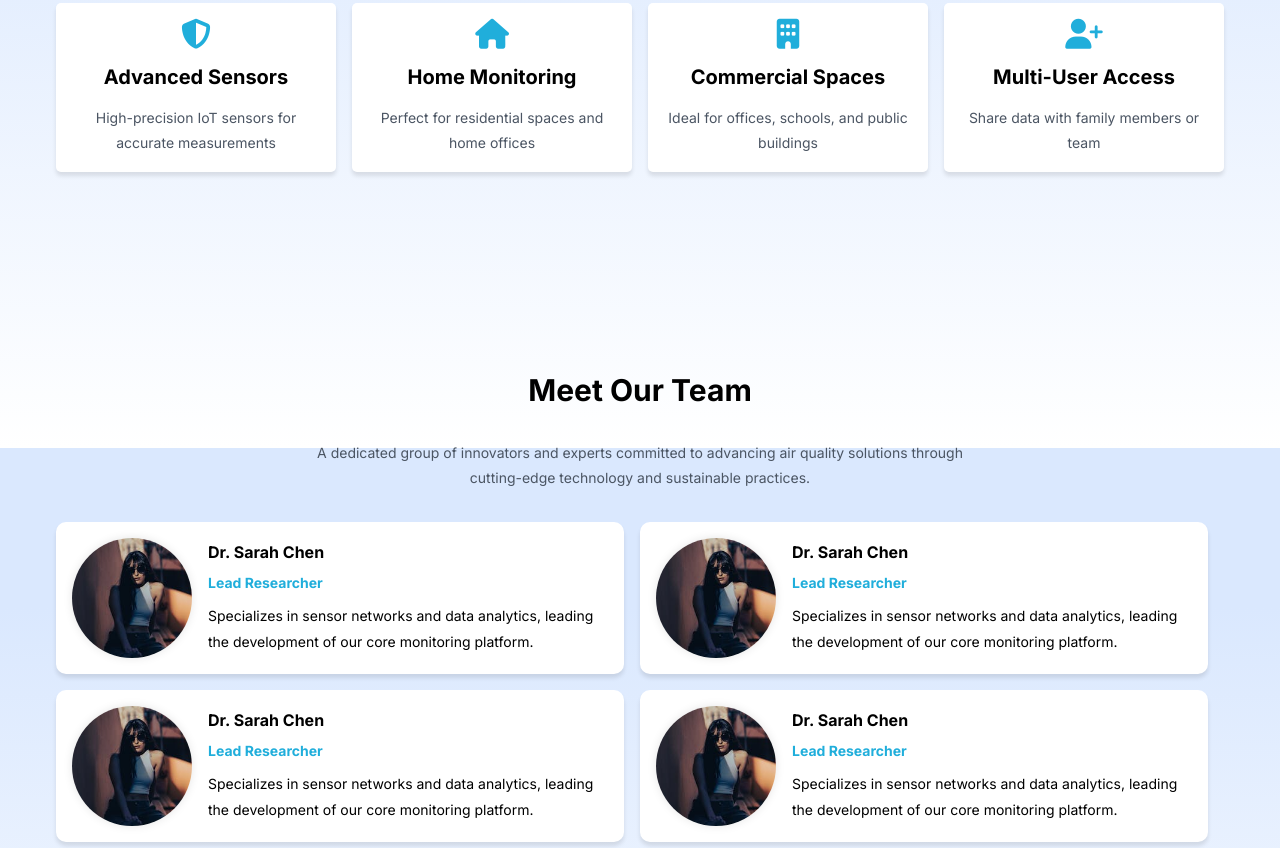
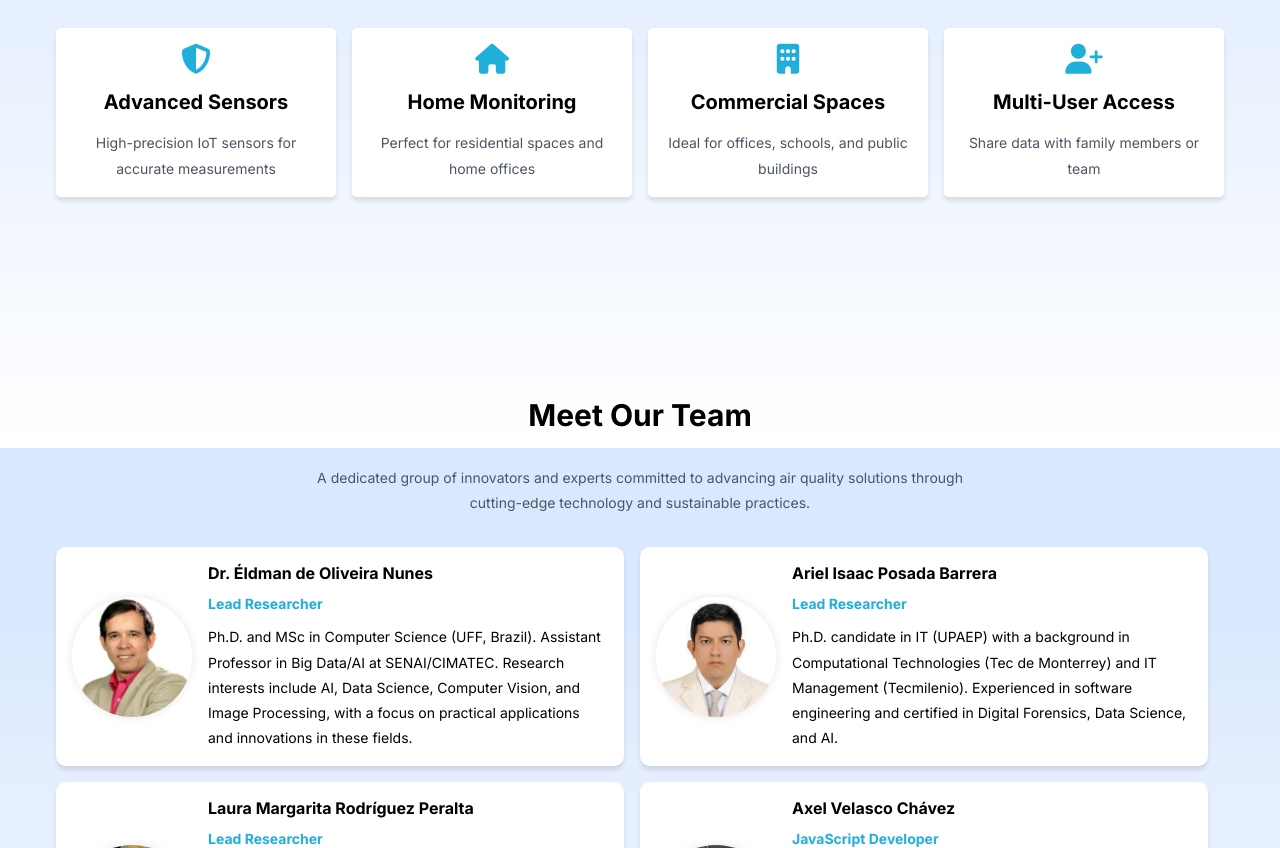
Before and after one commit to Axel-Meyrek/LANDING-PAGE-AIR-QUALITY, a website: page index.html in a window 1280 px wide. Shown: the part 1952-2800 px from the top of the page. Drawn offline with nearby package versions, Linux system fonts and the light colour scheme.

Commit message:
Add the real information

```diff
--- a/css/index.css
+++ b/css/index.css
@@ -107,15 +107,16 @@ section {
 
 .navegacion_item {
     text-align: center;
-    border-bottom: 2px solid transparent;
+    border: 2px solid transparent;
     padding: 0px 1em;
     transition-duration: .3s;
     transition-property: border-color, color, scale;
+    border-radius: var(--borderSmall);
 }
 
 .navegacion_item:hover {
     color: var(--colorEnfasis);
-    border-bottom-color: var(--colorEnfasis);
+    border-color: var(--colorEnfasis);
     scale: 1.1;
 }
 
--- a/index.html
+++ b/index.html
@@ -35,17 +35,17 @@
         <section id="home" class="home">
             <img class="home_logo" src="img/logo.webp" alt="">
             <h1 class="home_title">Monitor Your Indoor Air Quality in Real-Time</h1>
-            <p class="home_parraf">Advanced sensors and AI-powered analytics to monitor the quality of your indoor air, helping you make informed decisions about your health and comfort.</p>
+            <p class="home_parraf">Monitoring System based in IoT and AI aimed at detecting environments conducive to respiratory diseases and health discomfort</p>
             <nav class="home_flex">
                 <a class="home_button" href="">About Us</a>
-                <a class="home_button home_button--background" href="">Team</a>
+                <a class="home_button home_button--background" href="">Look at the team</a>
             </nav>
         </section>
 
         <!-- BOUT US -->
         <section id="aboutUs" class="aboutUs">
             <h2 class="aboutUs_title">About FreshSense</h2>
-            <p class="aboutUs_parraf">We are pioneering the future of environmental monitoring through innovative IoT solutions. Our mission is to provide real-time, accurate data for creating healthier and more sustainable indoor environments.</p>
+            <p class="aboutUs_parraf">System based on Big Data, IoT and Artificial Intelligence for the monitoring and analysis of air quality in closed environments, in real time, with the purpose of determining the level of risk of contagion of lung diseases and sick building syndrome.</p>
             <div class="aboutUs_flex">
                 <!-- CARD -->
                 <article class="aboutUs_card">
@@ -157,51 +157,51 @@
             <p class="team_subtitle">A dedicated group of innovators and experts committed to advancing air quality solutions through cutting-edge technology and sustainable practices.</p>
             <div class="team_flex">
                 <article class="member">
-                    <img class="member_photo" src="img/photoProfile.jpg" alt="">
+                    <img class="member_photo" src="img/team-1.jpg" alt="" loading="lazy">
                     <div class="member_contenedor">
-                        <h3 class="member_name">Dr. Sarah Chen</h3>
+                        <h3 class="member_name">Dr. Éldman de Oliveira Nunes</h3>
                         <p class="member_puesto">Lead Researcher</p>
-                        <p class="member_description">Specializes in sensor networks and data analytics, leading the development of our core monitoring platform.</p>
+                        <p class="member_description">Ph.D. and MSc in Computer Science (UFF, Brazil). Assistant Professor in Big Data/AI at SENAI/CIMATEC. Research interests include AI, Data Science, Computer Vision, and Image Processing, with a focus on practical applications and innovations in these fields.</p>
                     </div>
                 </article>
                 <article class="member">
-                    <img class="member_photo" src="img/photoProfile.jpg" alt="">
+                    <img class="member_photo" src="img/team-2.jpg" alt="" loading="lazy">
                     <div class="member_contenedor">
-                        <h3 class="member_name">Dr. Sarah Chen</h3>
+                        <h3 class="member_name">Ariel Isaac Posada Barrera</h3>
                         <p class="member_puesto">Lead Researcher</p>
-                        <p class="member_description">Specializes in sensor networks and data analytics, leading the development of our core monitoring platform.</p>
+                        <p class="member_description">Ph.D. candidate in IT (UPAEP) with a background in Computational Technologies (Tec de Monterrey) and IT Management (Tecmilenio). Experienced in software engineering and certified in Digital Forensics, Data Science, and AI.</p>
                     </div>
                 </article>
                 <article class="member">
-                    <img class="member_photo" src="img/photoProfile.jpg" alt="">
+                    <img class="member_photo" src="img/team-3.jpg" alt="" loading="lazy">
                     <div class="member_contenedor">
-                        <h3 class="member_name">Dr. Sarah Chen</h3>
+                        <h3 class="member_name">Laura Margarita Rodríguez Peralta</h3>
                         <p class="member_puesto">Lead Researcher</p>
-                        <p class="member_description">Specializes in sensor networks and data analytics, leading the development of our core monitoring platform.</p>
+                        <p class="member_description">Ph.D. in Computer Science and Telecommunications (INPT, France). Holds a Master's (UDLAP) and Bachelor's (BUAP) in Computer Science. Former professor and researcher in Portugal, Brazil, and Mexico, where she led UPAEP’s IT Faculty. Published author and researcher in IoT, cybersecurity, and computer networks.</p>
                     </div>
                 </article>
                 <article class="member">
-                    <img class="member_photo" src="img/photoProfile.jpg" alt="">
+                    <img class="member_photo" src="img/team-6.jpeg" alt="" loading="lazy">
                     <div class="member_contenedor">
-                        <h3 class="member_name">Dr. Sarah Chen</h3>
-                        <p class="member_puesto">Lead Researcher</p>
-                        <p class="member_description">Specializes in sensor networks and data analytics, leading the development of our core monitoring platform.</p>
+                        <h3 class="member_name">Axel Velasco Chávez</h3>
+                        <p class="member_puesto">JavaScript Developer</p>
+                        <p class="member_description">Full-Stack Web Developer specialized in the JavaScript ecosystem. Software Development Engineering student at UPAEP. Passionate about creating innovative projects and developing efficient solutions. He is dedicated to teaching, delivering programming classes at various difficulty levels. Additionally, he creates educational content on social media</p>
                     </div>
                 </article>
                 <article class="member">
-                    <img class="member_photo" src="img/photoProfile.jpg" alt="">
+                    <img class="member_photo" src="img/team-4.jpg" alt="" loading="lazy">
                     <div class="member_contenedor">
-                        <h3 class="member_name">Dr. Sarah Chen</h3>
+                        <h3 class="member_name">Paulo Nazareno Maia Sampaio</h3>
                         <p class="member_puesto">Lead Researcher</p>
-                        <p class="member_description">Specializes in sensor networks and data analytics, leading the development of our core monitoring platform.</p>
+                        <p class="member_description">Ph.D. in Informatics and Telecommunications (Université Paul Sabatier, France) with research at LAAS-CNRS. Experienced in R&D projects, focusing on sustainable cities, communication networks, multimedia systems, VR/AR, and cybersecurity, with publications in international journals and conferences.</p>
                     </div>
                 </article>
                 <article class="member">
-                    <img class="member_photo" src="img/photoProfile.jpg" alt="">
+                    <img class="member_photo" src="img/team-5.jpg" alt="" loading="lazy">
                     <div class="member_contenedor">
-                        <h3 class="member_name">Dr. Sarah Chen</h3>
+                        <h3 class="member_name">Fabian Leonardo Cuesta Astudillo</h3>
                         <p class="member_puesto">Lead Researcher</p>
-                        <p class="member_description">Specializes in sensor networks and data analytics, leading the development of our core monitoring platform.</p>
+                        <p class="member_description">Computer and Commercial Engineer, Ph.D. student in IT and Electronic Business (UPAEP). Holds multiple master's degrees in AI, Neuromarketing, Auditing, Computer Science, and Business Management. Active researcher in AI, neuroscience, and business, collaborating internationally with experts from Brazil and Mexico.</p>
                     </div>
                 </article>
             </div>
```
Also changed, not shown: img/team-1.jpg (added), img/team-2.jpg (added), img/team-3.jpg (added), img/team-4.jpg (added), img/team-5.jpg (added), img/team-6.jpeg (added).
